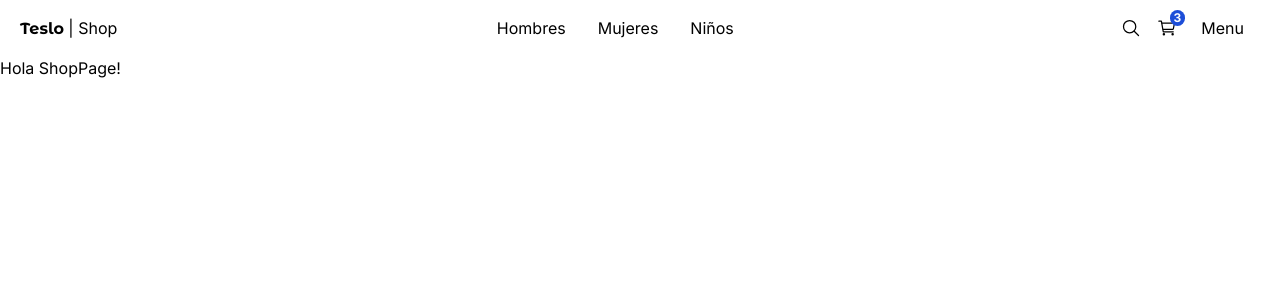
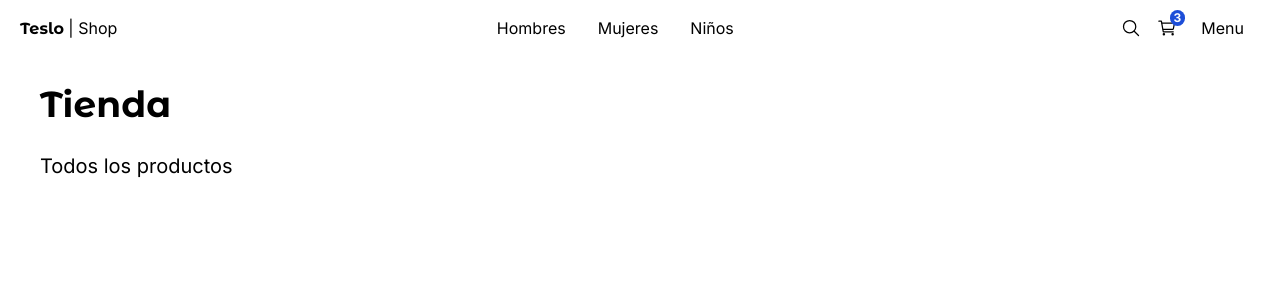
Before and after one commit to LRegalado1996/teslo-shop, a Next.js app: page / in a window 1280 px wide. Shown: the top 300 px of the page. Built offline with nearby package versions, Linux system fonts and the light colour scheme.

Commit message:
hasta clase 195 terminada

```diff
--- a/src/app/(shop)/category/[id]/page.tsx
+++ b/src/app/(shop)/category/[id]/page.tsx
@@ -1,7 +1,23 @@
-export default function CategoryPage() {
+import { notFound } from "next/navigation";
+
+interface Props {
+  params: {
+    id: string;
+  };
+}
+
+const correctsIds = ["kids", "men", "women"];
+
+export default function CategoryPage({ params }: Props) {
+  const { id } = params;
+
+  if (!correctsIds.includes(id)) {
+    notFound();
+  }
+
   return (
     <div className="">
-      <h1>Hola CategoryPage!</h1>
+      <h1>Hola CategoryPage! {id}</h1>
     </div>
   );
 }
--- /dev/null
+++ b/src/app/(shop)/category/not-found.tsx
@@ -0,0 +1,5 @@
+import { PageNotFound } from "@/components";
+
+export default function NotFoundCategory() {
+  return <PageNotFound />;
+}
--- a/src/app/(shop)/layout.tsx
+++ b/src/app/(shop)/layout.tsx
@@ -4,7 +4,7 @@
   return (
     <main className="min-h-screen">
       <TopMenu />
-      {children}
+      <div className="px-0 sm:px-10">{children}</div>
     </main>
   );
 }
--- a/src/app/(shop)/page.tsx
+++ b/src/app/(shop)/page.tsx
@@ -1,7 +1,9 @@
+import { Title } from "@/components";
+
 export default function ShopPage() {
   return (
-    <div className="">
-      <h1>Hola ShopPage!</h1>
-    </div>
+    <>
+      <Title title="Tienda" subtitle="Todos los productos" />
+    </>
   );
 }
--- a/src/components/index.ts
+++ b/src/components/index.ts
@@ -1 +1,3 @@
-export { TopMenu } from "./ui/top-menu/top-menu";
+export { PageNotFound } from "./ui/not-found/PageNotFound";
+export { Title } from "./ui/title/Title";
+export { TopMenu } from "./ui/top-menu/Top-menu";
--- /dev/null
+++ b/src/components/ui/not-found/PageNotFound.tsx
@@ -0,0 +1,31 @@
+import { titleFont } from "@/config/fonts";
+import Image from "next/image";
+import Link from "next/link";
+import React from "react";
+
+export const PageNotFound = () => {
+  return (
+    <div className="flex flex-col-reverse md:flex-row h-[500px] w-full justify-center items-center">
+      <div className="text-center px-5 mx-5">
+        <h2 className={`${titleFont.className} antialiased text-9xl`}>404</h2>
+        <p className="font-semibold text-xl">Whoops! Lo sentimos mucho.</p>
+        <p className="font-light">
+          <span>Puedes regresar al </span>
+          <Link className="font-normal hover:underline transition-all" href="/">
+            Inicio
+          </Link>
+        </p>
+      </div>
+
+      <div className="px-5 mx-5">
+        <Image
+          src="/imgs/starman_750x750.png"
+          alt="Starman | Not found image"
+          className="p-5 sm:p-0"
+          width={450}
+          height={450}
+        />
+      </div>
+    </div>
+  );
+};
--- /dev/null
+++ b/src/components/ui/title/Title.tsx
@@ -0,0 +1,17 @@
+import { titleFont } from "@/config/fonts";
+
+interface Props {
+  title: string;
+  subtitle?: string;
+  className?: string;
+}
+
+export const Title = ({ title, subtitle, className }: Props) => {
+  return (
+    <div className={`mt-3 ${className}`}>
+      <h1 className={`${titleFont.className} antialiased text-4xl font-semibold my-7`}>{title}</h1>
+
+      {subtitle && <h3 className="text-xl mb-5">{subtitle}</h3>}
+    </div>
+  );
+};
```
